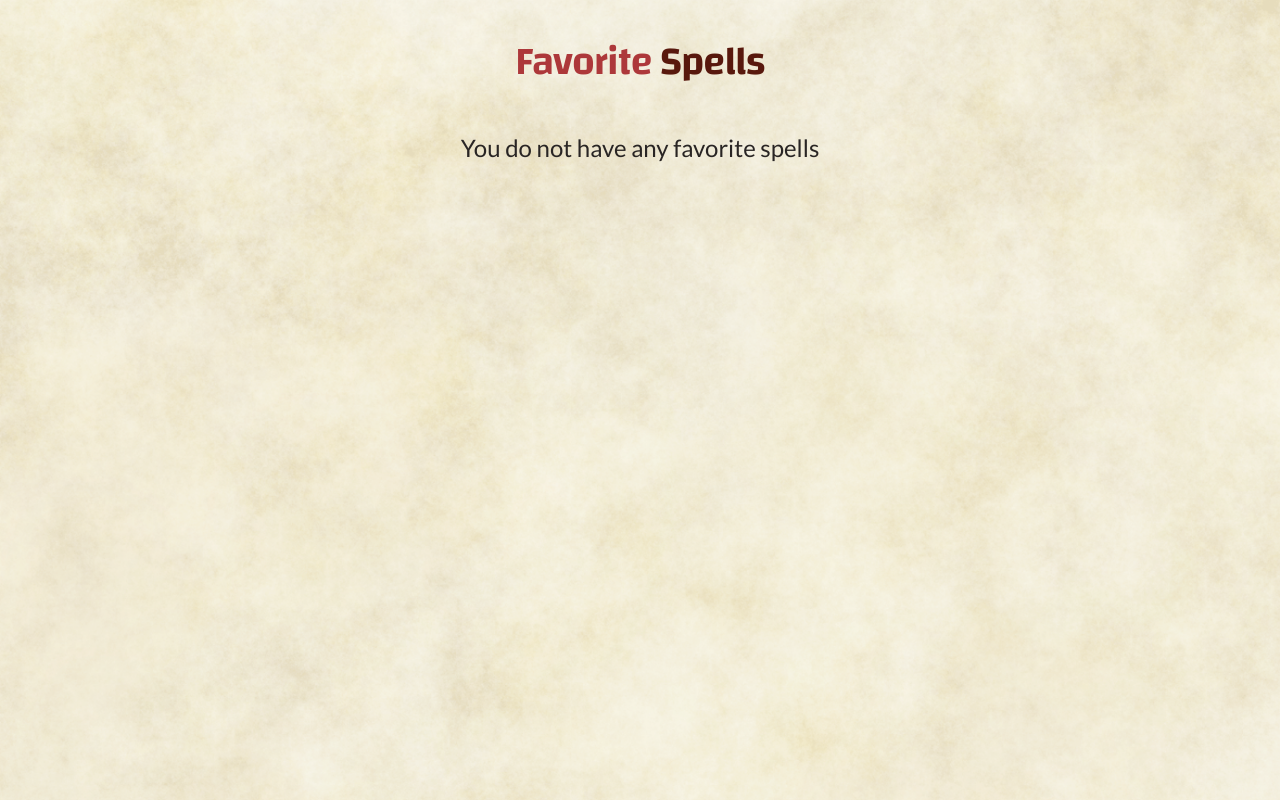
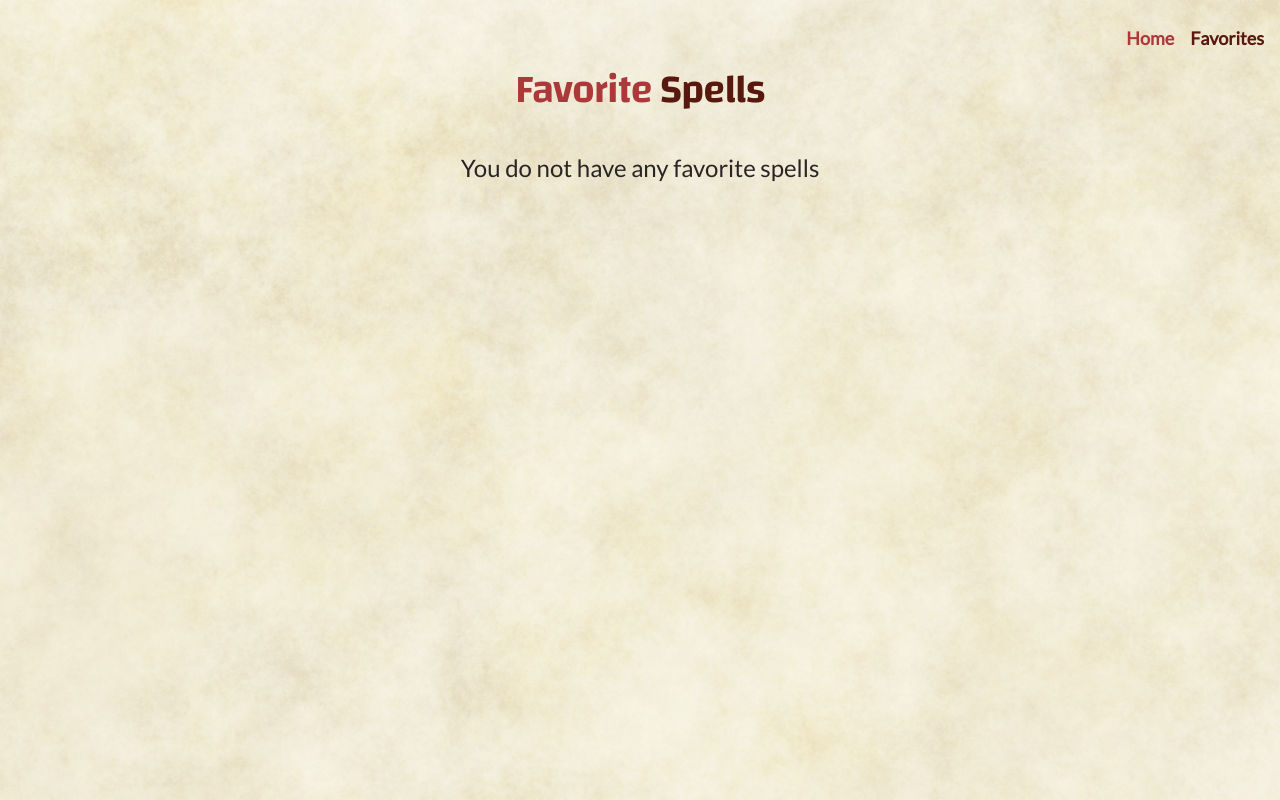
Before and after one commit to SonamRinzinGurung/DND-Spells, a React (Vite) app: page /favorites in a window 1280 px wide. Built offline with nearby package versions, Linux system fonts and the light colour scheme; a web font is replaced by a local one.

Commit message:
feat: Added NavBar component for navigation bar
- Added a new component for the navigation bar
- Implemented NavLinks to indicate the current page

```diff
--- /dev/null
+++ b/src/components/NavBar.tsx
@@ -0,0 +1,32 @@
+import { NavLink } from "react-router-dom";
+
+const NavBar = () => {
+  return (
+    <nav className="flex justify-end">
+      <div className="mr-4 flex gap-4">
+        <NavLink
+          to="/"
+          className={({ isActive }) =>
+            `font-semibold lg:text-lg hover:text-primaryDark ${
+              isActive ? "text-primaryDark" : "text-primary"
+            }`
+          }
+        >
+          Home
+        </NavLink>
+        <NavLink
+          to="/favorites"
+          className={({ isActive }) =>
+            `font-semibold lg:text-lg hover:text-primaryDark ${
+              isActive ? "text-primaryDark" : "text-primary"
+            }`
+          }
+        >
+          Favorites
+        </NavLink>
+      </div>
+    </nav>
+  );
+};
+
+export default NavBar;
--- a/src/components/index.tsx
+++ b/src/components/index.tsx
@@ -1,3 +1,4 @@
 import SpellCard from "./SpellCard";
+import NavBar from "./NavBar";
 
-export { SpellCard };
+export { SpellCard, NavBar };
--- a/src/routes/Favorites.tsx
+++ b/src/routes/Favorites.tsx
@@ -1,12 +1,13 @@
 import useGetFavorites from "../db/useHandleFavorites";
-import { SpellCard } from "../components";
+import { SpellCard, NavBar } from "../components";
 
 const Favorites = () => {
   const { favSpells, addFavState, removeFavState } = useGetFavorites();
 
   return (
     <main className="mt-6 mb-10">
-      <h1 className="text-center p-2 mb-2 font-title font-semibold tracking-tight text-primary">
+      <NavBar />
+      <h1 className="text-center my-2 font-title font-semibold tracking-tight text-primary">
         Favorite <span className="text-primaryDark">Spells</span>
       </h1>
 
--- a/src/routes/Homepage.tsx
+++ b/src/routes/Homepage.tsx
@@ -1,6 +1,6 @@
 import { useState } from "react";
 import { useQuery } from "react-query";
-import { SpellCard } from "../components";
+import { SpellCard, NavBar } from "../components";
 import useHandleFavorites from "../db/useHandleFavorites";
 
 const Homepage = () => {
@@ -39,7 +39,8 @@ const Homepage = () => {
 
   return (
     <main className="mt-6 mb-10">
-      <h1 className="text-center p-2 mb-2 font-title font-semibold tracking-tight text-primary">
+      <NavBar />
+      <h1 className="text-center my-2 font-title font-semibold tracking-tight text-primary">
         DND <span className="text-primaryDark">Spells</span>
       </h1>
 
```
